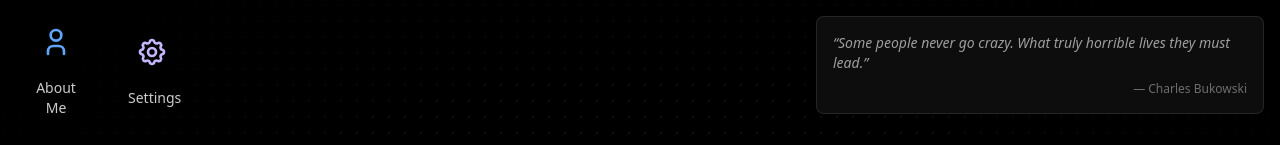
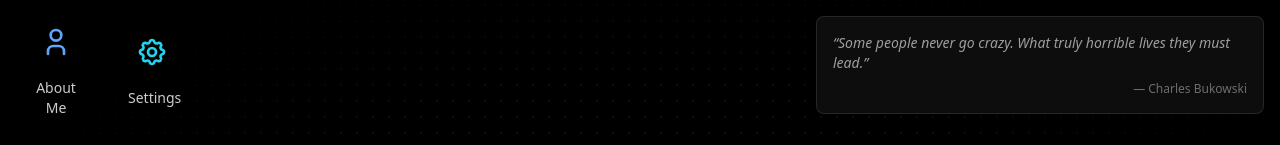
Before and after one commit to Pranav322/portfolio-v3, a Next.js app: page / in a window 1280 px wide. Shown: the top 145 px of the page. Built offline with nearby package versions, Linux system fonts and the light colour scheme.

Commit message:
changed the color variant to cyan

```diff
--- a/app/components/ui/DesktopIcons.tsx
+++ b/app/components/ui/DesktopIcons.tsx
@@ -360,9 +360,9 @@ export function DesktopIcons({
                           className="flex flex-col items-center group focus:outline-none"
                         >
                           <IconBrandGithub
-                            className="w-12 h-12 text-white group-hover:text-purple-400 transition-colors"
+                            className="w-12 h-12 text-white group-hover:text-cyan-400 transition-colors"
                           />
-                          <span className="text-white text-sm mt-1 group-hover:text-purple-400 transition-colors">
+                          <span className="text-white text-sm mt-1 group-hover:text-cyan-400 transition-colors">
                             GitHub
                           </span>
                         </button>
@@ -424,10 +424,10 @@ export function DesktopIcons({
                             : deviceType === 'tablet'
                               ? 'w-10 h-10'
                               : 'w-12 h-12'
-                        } text-white group-hover:text-purple-400 transition-colors`}
+                        } text-white group-hover:text-cyan-400 transition-colors`}
                       />
                       {deviceType === 'desktop' && (
-                        <span className="text-white text-sm mt-1 group-hover:text-purple-400 transition-colors">
+                        <span className="text-white text-sm mt-1 group-hover:text-cyan-400 transition-colors">
                           GitHub
                         </span>
                       )}
--- a/app/components/windows/AboutWindow.tsx
+++ b/app/components/windows/AboutWindow.tsx
@@ -171,14 +171,14 @@ export default function AboutWindow({ onClose }: AboutWindowProps) {
                       transition={{ delay: 0.2 + index * 0.1 }}
                       className="relative pl-8 pb-6 border-l-2 border-gradient last:pb-0"
                       style={{
-                        borderLeftColor: index === 0 ? '#10b981' : index === 1 ? '#3b82f6' : index === 2 ? '#8b5cf6' : '#f59e0b'
+                        borderLeftColor: index === 0 ? '#10b981' : index === 1 ? '#3b82f6' : index === 2 ? '#06b6d4' : '#f59e0b'
                       }}
                     >
                       {/* Timeline dot */}
                       <div
                         className="absolute -left-2 top-1 w-4 h-4 rounded-full border-2 border-gray-900"
                         style={{
-                          backgroundColor: index === 0 ? '#10b981' : index === 1 ? '#3b82f6' : index === 2 ? '#8b5cf6' : '#f59e0b'
+                          backgroundColor: index === 0 ? '#10b981' : index === 1 ? '#3b82f6' : index === 2 ? '#06b6d4' : '#f59e0b'
                         }}
                       />
 
@@ -190,7 +190,7 @@ export default function AboutWindow({ onClose }: AboutWindowProps) {
                           <h3 className="text-lg font-semibold text-white/90">{exp.role}</h3>
                           <span className={`text-xs px-2 py-1 rounded-full ${
                             exp.type === 'Full-time' ? 'bg-green-500/20 text-green-400' :
-                            exp.type === 'Internship' ? 'bg-purple-500/20 text-purple-400' :
+                            exp.type === 'Internship' ? 'bg-cyan-500/20 text-cyan-400' :
                             exp.type === 'Freelance' ? 'bg-yellow-500/20 text-yellow-400' :
                             'bg-blue-500/20 text-blue-400'
                           }`}>
@@ -258,7 +258,7 @@ export default function AboutWindow({ onClose }: AboutWindowProps) {
                       <div className="text-white/60">Companies</div>
                     </div>
                     <div className="text-center">
-                      <div className="text-xl font-bold text-purple-400">20+</div>
+                      <div className="text-xl font-bold text-cyan-400">20+</div>
                       <div className="text-white/60">Projects</div>
                     </div>
                     <div className="text-center">
--- a/app/components/windows/ExperienceWindow.tsx
+++ b/app/components/windows/ExperienceWindow.tsx
@@ -33,7 +33,7 @@ export default function ExperienceWindow({ onClose }: ExperienceWindowProps) {
       case 'Full-time':
         return 'bg-green-500/20 text-green-400 border-green-500/30';
       case 'Internship':
-        return 'bg-purple-500/20 text-purple-400 border-purple-500/30';
+        return 'bg-cyan-500/20 text-cyan-400 border-cyan-500/30';
       case 'Freelance':
         return 'bg-yellow-500/20 text-yellow-400 border-yellow-500/30';
       case 'Part-time':
@@ -44,7 +44,7 @@ export default function ExperienceWindow({ onClose }: ExperienceWindowProps) {
   };
 
   const getExperienceColor = (index: number) => {
-    const colors = ['#10b981', '#3b82f6', '#8b5cf6', '#f59e0b', '#ef4444'];
+    const colors = ['#10b981', '#3b82f6', '#06b6d4', '#f59e0b', '#ef4444'];
     return colors[index % colors.length];
   };
 
@@ -112,7 +112,7 @@ export default function ExperienceWindow({ onClose }: ExperienceWindowProps) {
                     <div className="text-xs text-white/60">Companies</div>
                   </div>
                   <div className="text-center p-2 bg-white/5 rounded-lg">
-                    <div className="text-lg font-bold text-purple-400">{experienceSummary.projectsCompleted}</div>
+                    <div className="text-lg font-bold text-cyan-400">{experienceSummary.projectsCompleted}</div>
                     <div className="text-xs text-white/60">Projects</div>
                   </div>
                   <div className="text-center p-2 bg-white/5 rounded-lg">
--- a/app/contexts/ThemeContext.tsx
+++ b/app/contexts/ThemeContext.tsx
@@ -49,7 +49,7 @@ const themes: Theme[] = [
       iconYellow: 'rgb(251, 191, 36)', // yellow-400
       iconGreen: 'rgb(74, 222, 128)', // green-400
       iconRed: 'rgb(248, 113, 113)', // red-400
-      iconPurple: 'rgb(196, 181, 253)', // purple-400
+      iconPurple: 'rgb(34, 211, 238)', // cyan-400
       iconSpotify: '#1DB954',
 
       textPrimary: 'rgba(255, 255, 255, 0.9)',
@@ -76,7 +76,7 @@ const themes: Theme[] = [
       iconYellow: 'rgb(245, 158, 11)', // amber-500
       iconGreen: 'rgb(34, 197, 94)', // green-500
       iconRed: 'rgb(239, 68, 68)', // red-500
-      iconPurple: 'rgb(168, 85, 247)', // purple-500
+      iconPurple: 'rgb(6, 182, 212)', // cyan-500
       iconSpotify: '#1ED760',
 
       textPrimary: 'rgba(255, 255, 255, 0.95)',
@@ -103,7 +103,7 @@ const themes: Theme[] = [
       iconYellow: 'rgb(251, 191, 36)', // yellow-400
       iconGreen: 'rgb(52, 211, 153)', // emerald-400
       iconRed: 'rgb(248, 113, 113)', // red-400
-      iconPurple: 'rgb(139, 92, 246)', // violet-500
+      iconPurple: 'rgb(20, 184, 166)', // teal-500
       iconSpotify: '#1DB954',
 
       textPrimary: 'rgba(255, 255, 255, 0.95)',
@@ -130,7 +130,7 @@ const themes: Theme[] = [
       iconYellow: 'rgb(251, 191, 36)', // yellow-400
       iconGreen: 'rgb(74, 222, 128)', // green-400
       iconRed: 'rgb(248, 113, 113)', // red-400
-      iconPurple: 'rgb(196, 181, 253)', // purple-400
+      iconPurple: 'rgb(34, 211, 238)', // cyan-400
       iconSpotify: '#1DB954',
 
       textPrimary: 'rgba(255, 255, 255, 0.95)',
@@ -157,7 +157,7 @@ const themes: Theme[] = [
       iconYellow: 'rgb(251, 191, 36)', // yellow-400
       iconGreen: 'rgb(74, 222, 128)', // green-400
       iconRed: 'rgb(248, 113, 113)', // red-400
-      iconPurple: 'rgb(196, 181, 253)', // purple-400
+      iconPurple: 'rgb(34, 211, 238)', // cyan-400
       iconSpotify: '#1DB954',
 
       textPrimary: 'rgba(255, 255, 255, 0.95)',
--- a/app/globals.css
+++ b/app/globals.css
@@ -65,9 +65,9 @@ body {
 } */
 .terminal-glow {
   box-shadow:
-    0 0 20px 2px rgba(88, 28, 235, 0.3),
-    0 0 40px 5px rgba(88, 28, 235, 0.2),
-    0 0 60px 8px rgba(88, 28, 235, 0.1);
+    0 0 20px 2px rgba(6, 182, 212, 0.3),
+    0 0 40px 5px rgba(6, 182, 212, 0.2),
+    0 0 60px 8px rgba(6, 182, 212, 0.1);
 }
 
 /* Dark mode styles for PDF viewer */
```
Also changed, not shown: app/components/windows/GamesWindow.tsx (+7 -7 lines), public/games/racing/game.js (+5 -5 lines), 1 other file (tests, documents, lock files or other folders).
